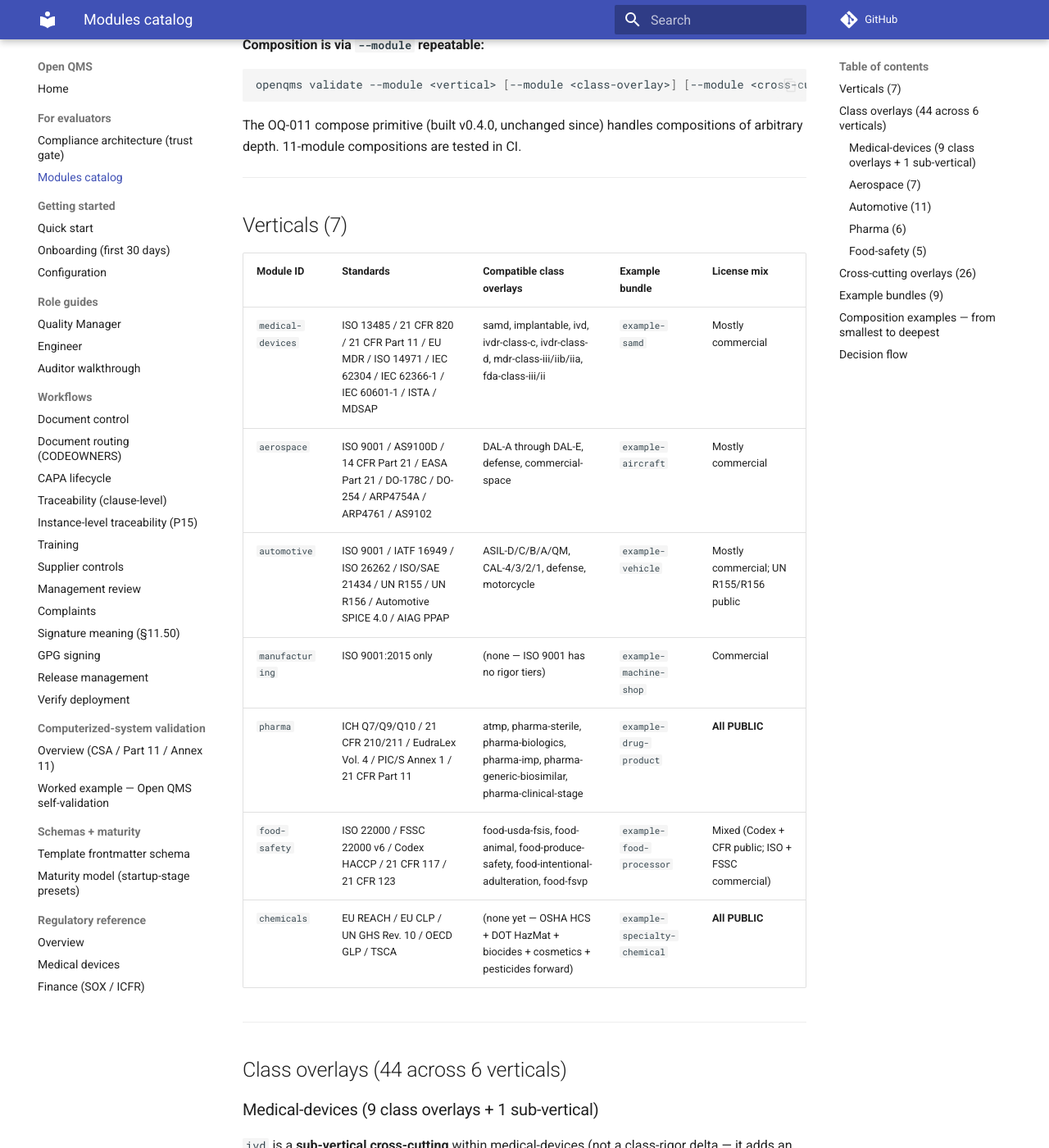
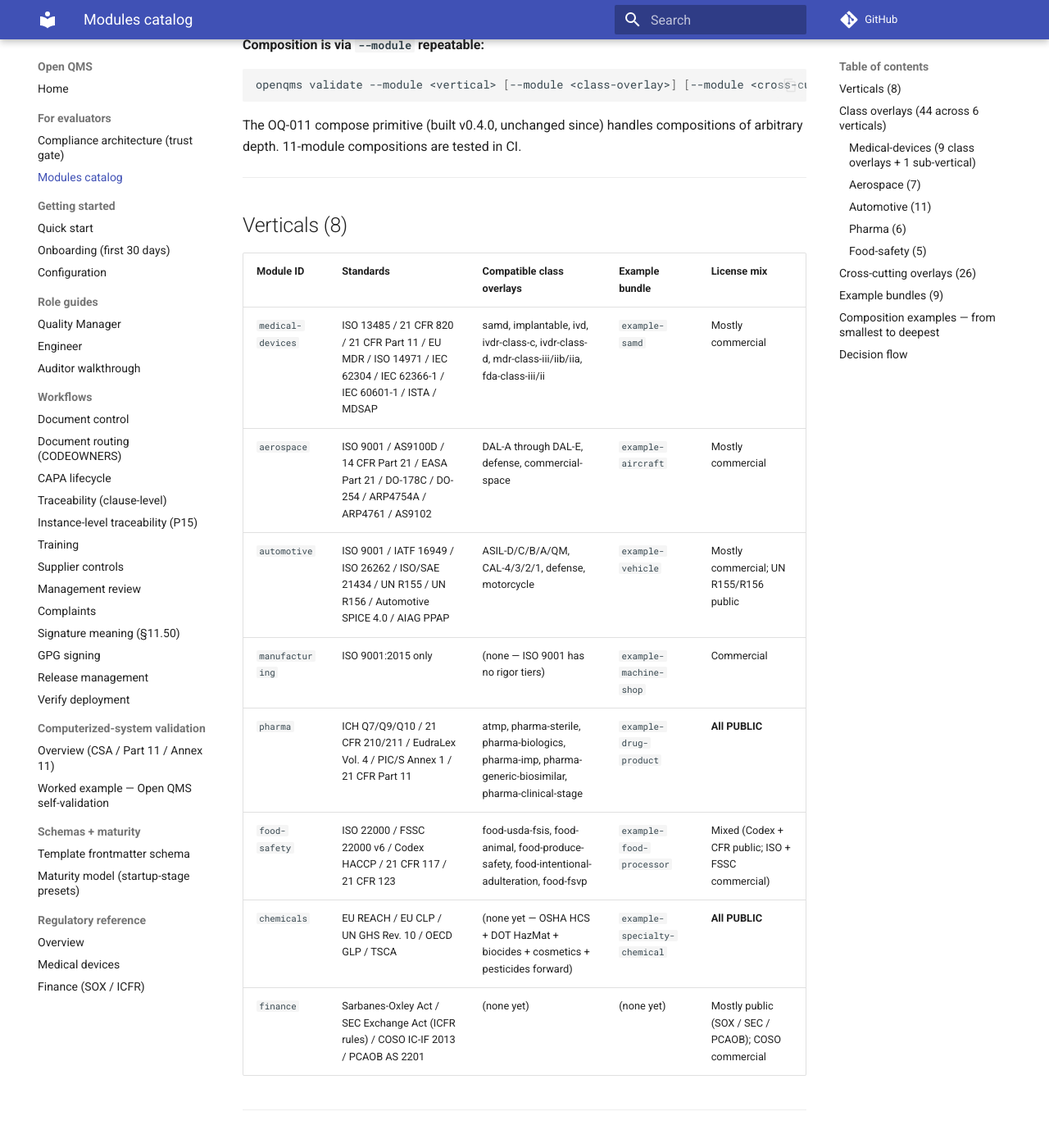
Before and after one commit to IridiumSoftware/OpenQMS, an MkDocs documentation site: the page built from docs/modules-catalog.md, in a window 1280 px wide and 1400 px high, scrolled down 1633 px. Shown: the whole window at 82% size. Built offline with MkDocs 1.6.1 and Material for MkDocs 9.7.7, drawn with Linux system fonts in a browser that asks for light colours; comment, search, counter and statistics services are not loaded.

Commit message:
docs: list finance as the 8th vertical across the public surface
v0.68.0 shipped the finance vertical (SOX / ICFR) and bumped the summary
count-cells to 8, but the *detailed* vertical listings were never updated —
the recurring "summary updated, detail listing missed" drift.

- docs/modules-catalog.md: "## Verticals (7)" → "(8)"; add the `finance` row
  (Sarbanes-Oxley + SEC Exchange Act ICFR + COSO IC-IF 2013 + PCAOB AS 2201;
  no class overlays or example bundle yet)
- README.md "Verticals at a glance": add the Finance row
- mkdocs.yml site_description: 116 modules / 7 verticals / v0.63.0
  → 120 / 8 / v0.69.0 (was stale ~6 releases)

Verified with the deploy-docs build (plain `mkdocs build`, as CI runs):
exit 0; catalog renders "Verticals (8)" + the finance row; homepage meta
shows "120 modules across 8 verticals". The 44 broken-link warnings are
pre-existing and unrelated (non-fatal in non-strict mode).

Docs-only; surfaces existing facts, no engine/spec/count change.

Co-Authored-By: Claude Opus 4.8 <noreply@anthropic.com>

```diff
--- a/docs/modules-catalog.md
+++ b/docs/modules-catalog.md
@@ -37,7 +37,7 @@ The OQ-011 compose primitive (built v0.4.0, unchanged since) handles composition
 
 ---
 
-## Verticals (7)
+## Verticals (8)
 
 | Module ID | Standards | Compatible class overlays | Example bundle | License mix |
 |---|---|---|---|---|
@@ -48,6 +48,7 @@ The OQ-011 compose primitive (built v0.4.0, unchanged since) handles composition
 | `pharma` | ICH Q7/Q9/Q10 / 21 CFR 210/211 / EudraLex Vol. 4 / PIC/S Annex 1 / 21 CFR Part 11 | atmp, pharma-sterile, pharma-biologics, pharma-imp, pharma-generic-biosimilar, pharma-clinical-stage | `example-drug-product` | **All PUBLIC** |
 | `food-safety` | ISO 22000 / FSSC 22000 v6 / Codex HACCP / 21 CFR 117 / 21 CFR 123 | food-usda-fsis, food-animal, food-produce-safety, food-intentional-adulteration, food-fsvp | `example-food-processor` | Mixed (Codex + CFR public; ISO + FSSC commercial) |
 | `chemicals` | EU REACH / EU CLP / UN GHS Rev. 10 / OECD GLP / TSCA | (none yet — OSHA HCS + DOT HazMat + biocides + cosmetics + pesticides forward) | `example-specialty-chemical` | **All PUBLIC** |
+| `finance` | Sarbanes-Oxley Act / SEC Exchange Act (ICFR rules) / COSO IC-IF 2013 / PCAOB AS 2201 | (none yet) | (none yet) | Mostly public (SOX / SEC / PCAOB); COSO commercial |
 
 ---
 
--- a/mkdocs.yml
+++ b/mkdocs.yml
@@ -1,5 +1,5 @@
 site_name: Open QMS
-site_description: Open-source GitHub-native QMS generator — 116 modules across 7 verticals + 26 cross-cutting overlays + 26 sub-overlays + 12 cross-overlays; clause-to-template traceability invariant; v0.63.0
+site_description: Open-source GitHub-native QMS generator — 120 modules across 8 verticals + 26 cross-cutting overlays + 26 sub-overlays + 12 cross-overlays; clause-to-template traceability invariant; v0.69.0
 repo_url: https://github.com/IridiumSoftware/open-qms
 edit_uri: edit/main/docs/
 
```
Also changed, not shown: README.md (+1 -0 lines).
